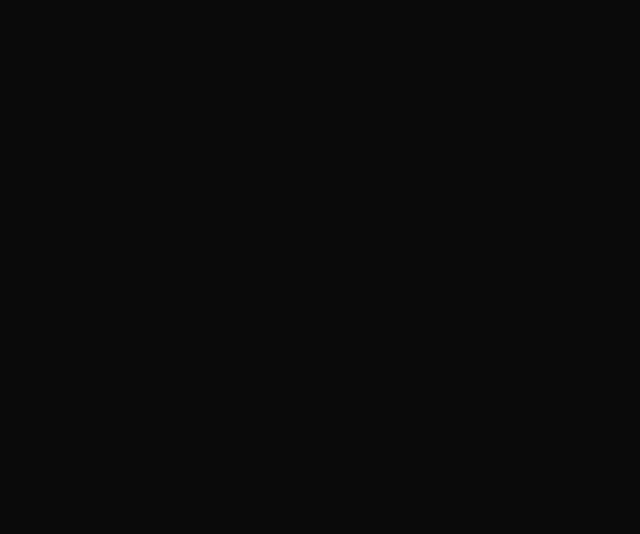
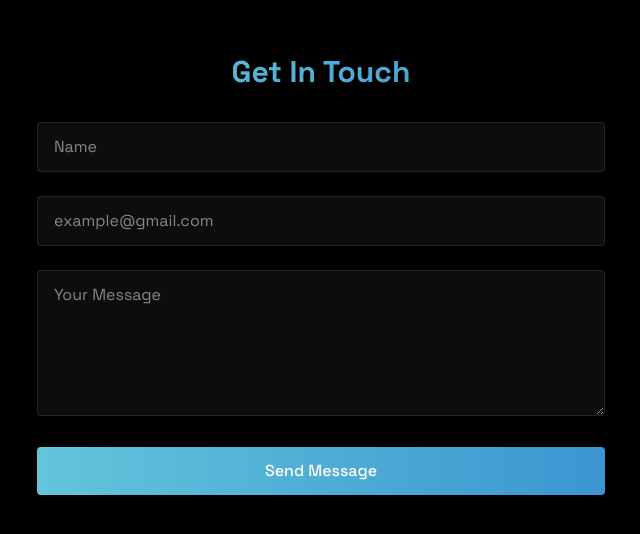
Before and after one commit to katanawka/portfolio, a React (Vite) app: page / in a window 1280 px wide. Shown: the part 2918-3452 px from the top of the page, without its empty margins (319-959 px from the left). Before the commit the page ends 2792 px from the top, so only its background shows below. Built offline with nearby package versions, Linux system fonts and the light colour scheme.

Commit message:
Add Contacts

```diff
--- a/src/App.jsx
+++ b/src/App.jsx
@@ -7,6 +7,7 @@
 import { About } from "./components/sections/About";
 import { Projects } from "./components/sections/Project";
 import "./index.css";
+import { Contact } from "./components/sections/Contact";
 
 function App() {
   const [isLoaded, setIsLoaded] = useState(false);
@@ -25,6 +26,7 @@
         <Home />
         <About />
         <Projects />
+        <Contact />
       </div>
     </>
   );
--- a/src/components/sections/Contact.jsx
+++ b/src/components/sections/Contact.jsx
@@ -0,0 +1,99 @@
+import { useState } from "react";
+import { RevealOnScroll } from "../RevealOnScroll";
+import emailjs from "emailjs-com";
+
+export const Contact = () => {
+  const [formData, setFormData] = useState({
+    from_name: "",
+    email: "",
+    message: "",
+  });
+
+  const SERVICE_ID = "service_qe5p86a";
+  const TEMPLATE_ID = "template_4m04kyx";
+  const PUBLIC_KEY = "sUeGdgS-7moJjDP_F";
+
+  const handleSubmit = (e) => {
+    e.preventDefault();
+    console.log("Отправка данных:", formData);
+
+    emailjs
+      .send(SERVICE_ID, TEMPLATE_ID, formData, PUBLIC_KEY)
+      .then(() => {
+        alert("Message Sent!");
+        setFormData({ from_name: "", email: "", message: "" });
+      })
+      .catch((error) => {
+        console.error("Ошибка EmailJS:", error);
+        alert("Oops! Something went wrong. Please try again.");
+      });
+  };
+
+  return (
+    <section
+      id="contact"
+      className="min-h-screen flex items-center justify-center py-20"
+    >
+      <RevealOnScroll>
+        <div className="px-4 w-150">
+          <h2 className="text-3xl font-bold mb-8 bg-gradient-to-r from-[#63c5da] to-[#3d95d1] bg-clip-text text-transparent text-center">
+            Get In Touch
+          </h2>
+          <form className="space-y-6" onSubmit={handleSubmit}>
+            <div className="relative">
+              <input
+                type="text"
+                id="from_name"
+                name="from_name"
+                required
+                value={formData.from_name}
+                className="w-full bg-white/5 border border-white/10 rounded px-4 py-3 text-white transition focus:outline-none focus:border-blue-500 focus:bg-blue-500/5"
+                placeholder="Name"
+                onChange={(e) =>
+                  setFormData({ ...formData, from_name: e.target.value })
+                }
+              />
+            </div>
+
+            <div className="relative">
+              <input
+                type="email"
+                id="email"
+                name="email"
+                required
+                value={formData.email}
+                className="w-full bg-white/5 border border-white/10 rounded px-4 py-3 text-white transition focus:outline-none focus:border-blue-500 focus:bg-blue-500/5"
+                placeholder="example@gmail.com"
+                onChange={(e) =>
+                  setFormData({ ...formData, email: e.target.value })
+                }
+              />
+            </div>
+
+            <div className="relative">
+              <textarea
+                id="message"
+                name="message"
+                required
+                rows={5}
+                value={formData.message}
+                className="w-full bg-white/5 border border-white/10 rounded px-4 py-3 text-white transition focus:outline-none focus:border-blue-500 focus:bg-blue-500/5"
+                placeholder="Your Message"
+                onChange={(e) =>
+                  setFormData({ ...formData, message: e.target.value })
+                }
+              />
+            </div>
+
+            <button
+              type="submit"
+              className="w-full bg-gradient-to-r from-[#63c5da] to-[#3d95d1] text-white py-3 px-6 rounded font-medium transition relative overflow-hidden hover:-translate-y-0.5 hover:shadow-[0_0_15px_rgba(59,130,246,0.4)]"
+            >
+              Send Message
+            </button>
+          </form>
+        </div>
+      </RevealOnScroll>
+    </section>
+  );
+};
```
